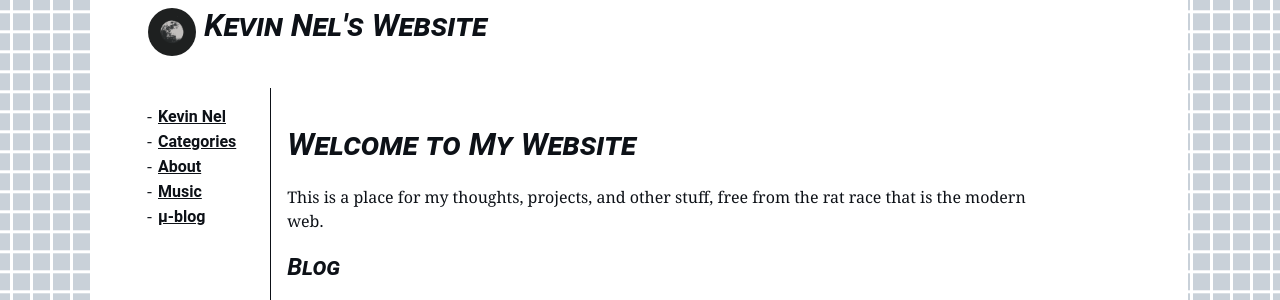
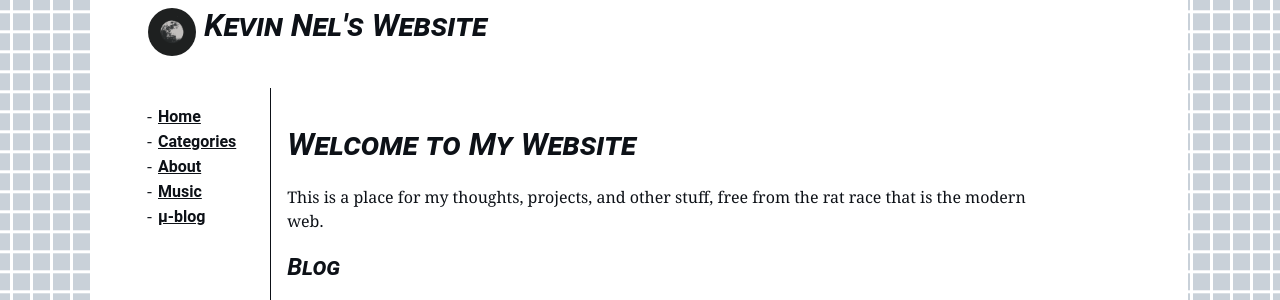
Before and after one commit to kevontheweb/kevontheweb.github.io, a Jekyll site: the page built from index.html, in a window 1280 px wide. Shown: the part 122-422 px from the top of the page. Built offline with Jekyll 4.4.1, drawn with Linux system fonts in a browser that asks for light colours.

Commit message:
Update navigation.html

```diff
--- a/_includes/navigation.html
+++ b/_includes/navigation.html
@@ -1,6 +1,6 @@
 <nav>
   <ul>
-    <li><a href="{{ '/' | relative_url }}">{{site.author}}</a></li>
+    <li><a href="{{ '/' | relative_url }}">Home</a></li>
     <li><a href="{{ 'categories/' | relative_url }}">Categories</a></li>
     <li><a href="{{ 'about/' | relative_url }}">About</a></li>
     <li><a href="https://halfdeep.xyz/">Music</a></li>
```
